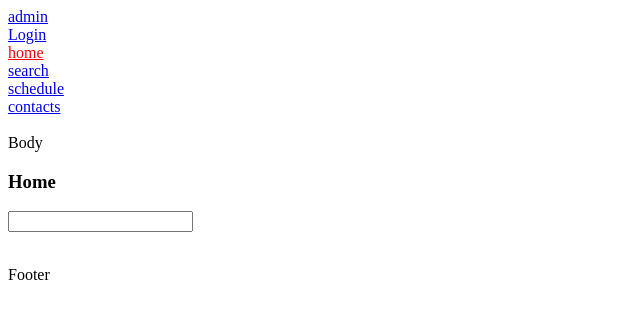
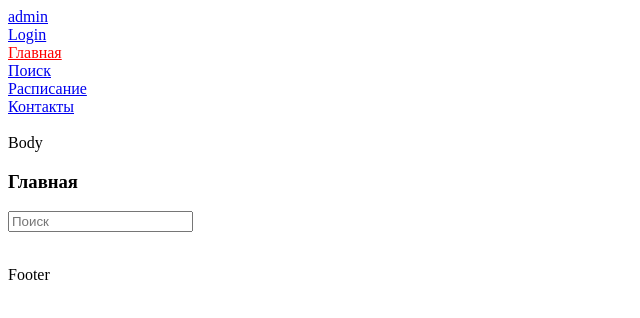
Before and after one commit to Selevn/Ticket-manager, a React app: page /home in a window 1280 px wide. Shown: the top 318 px of the page, without its empty margins (0-640 px from the left). Built offline with nearby package versions, Linux system fonts and the light colour scheme.

Commit message:
Context language added. No toggle button.

```diff
--- /dev/null
+++ b/src/js/components/Contexts/LanguageContext.js
@@ -0,0 +1,5 @@
+import React from "react"
+
+export const LanguageContext = React.createContext();
+
+LanguageContext.displayName = 'LanguageContext';
--- a/src/js/components/Main/Home/Home.container.jsx
+++ b/src/js/components/Main/Home/Home.container.jsx
@@ -1,5 +1,6 @@
 import React, {useState, useEffect} from 'react';
 import Home from './Home.jsx'
+import {LanguageContext} from "../../Contexts/LanguageContext";
 
 
 function HomeContainer(props) {
@@ -35,8 +36,9 @@ function HomeContainer(props) {
 
 
   return (
-      <Home searchText={inputText} onInputChange={onInputChange} concerts={helpList}/>)
 
+                  <Home searchText={inputText} onInputChange={onInputChange} concerts={helpList}/>
+          )
 }
 
 export default HomeContainer;
--- a/src/js/components/Main/Home/Home.jsx
+++ b/src/js/components/Main/Home/Home.jsx
@@ -1,19 +1,25 @@
 import React from 'react'
+import {LanguageContext} from "../../Contexts/LanguageContext";
+import languageSrc from "../../../language"
 
+function Home(props) {
+  return (
+      <LanguageContext.Consumer>
+        {langProps => (<div>
+              <h3>{languageSrc.home[langProps.language]}</h3>
+              <input placeholder={languageSrc.search[langProps.language]} type="text" value={props.searchText}
+                     onChange={props.onInputChange}></input>
+              {/*подсказка при наборе*/}
+              <div className="tip">
+                <ul>
+                  {props.concerts.map(i => <li>{i.band}</li>)}
+                </ul>
+              </div>
 
-class Home extends React.Component {
-  render() {
-    return (<div>
-      <h3>Home</h3>
-      <input type="text" value={this.props.searchText} onChange={this.props.onInputChange}></input>
-      {/*подсказка при наборе*/}
-      <div className="tip">
-        <ul>
-          {this.props.concerts.map(i => <li>{i.band}</li>)}
-        </ul>
-      </div>
-    </div>)
-  }
+            </div>
+        )}
+      </LanguageContext.Consumer>
+  )
 }
 
 export default Home;
--- a/src/js/components/Main/MainComponents/Navbar/Navbar.jsx
+++ b/src/js/components/Main/MainComponents/Navbar/Navbar.jsx
@@ -1,17 +1,25 @@
 import React from 'react'
 import {NavLink} from "react-router-dom";
 
+import languageSrc from "../../../../language.js"
+import {LanguageContext} from "../../../Contexts/LanguageContext.js"
 import style from './Navbar.module.css'
 
 function Navbar(props) {
-    return(<div>
-        <NavLink to="/admin">admin</NavLink><br/>
-        <NavLink to="/login">Login</NavLink><br/>
-        <NavLink to="/home" activeClassName={style.active}>home</NavLink><br/>
-        <NavLink to="/search" activeClassName={style.active}>search</NavLink><br/>
-        <NavLink to="/schedule" activeClassName={style.active}>schedule</NavLink><br/>
-        <NavLink to="/contacts" activeClassName={style.active}>contacts</NavLink><br/>
-    </div>)
+  return (<div>
+    <LanguageContext.Consumer>
+      {langProps => (
+          <div>
+            <NavLink to="/admin">admin</NavLink><br/>
+            <NavLink to="/login">Login</NavLink><br/>
+            <NavLink to="/home" activeClassName={style.active}>{languageSrc.home[langProps.language]}</NavLink><br/>
+            <NavLink to="/search" activeClassName={style.active}>{languageSrc.search[langProps.language]}</NavLink><br/>
+            <NavLink to="/schedule" activeClassName={style.active}>{languageSrc.schedule[langProps.language]}</NavLink><br/>
+            <NavLink to="/contacts" activeClassName={style.active}>{languageSrc.contacts[langProps.language]}</NavLink><br/>
+          </div>)
+      }
+    </LanguageContext.Consumer>
+  </div>)
 }
 
 export default Navbar;
--- /dev/null
+++ b/src/js/language.js
@@ -0,0 +1,31 @@
+let languagePack =
+    {
+      home:
+          {
+            ru: "Главная",
+            en: "Home"
+          },
+      search:
+          {
+            ru: "Поиск",
+            en: "Search"
+          },
+      schedule:
+          {
+            ru: "Расписание",
+            en: "Schedule"
+          },
+      contacts:
+          {
+            ru: "Контакты",
+            en: "Сontacs"
+          },
+      login:
+          {
+            ru: "Войти",
+            en: "Login"
+          },
+
+    }
+
+export default languagePack
```
Also changed, not shown: src/js/components/App.js (+6 -1 lines).
